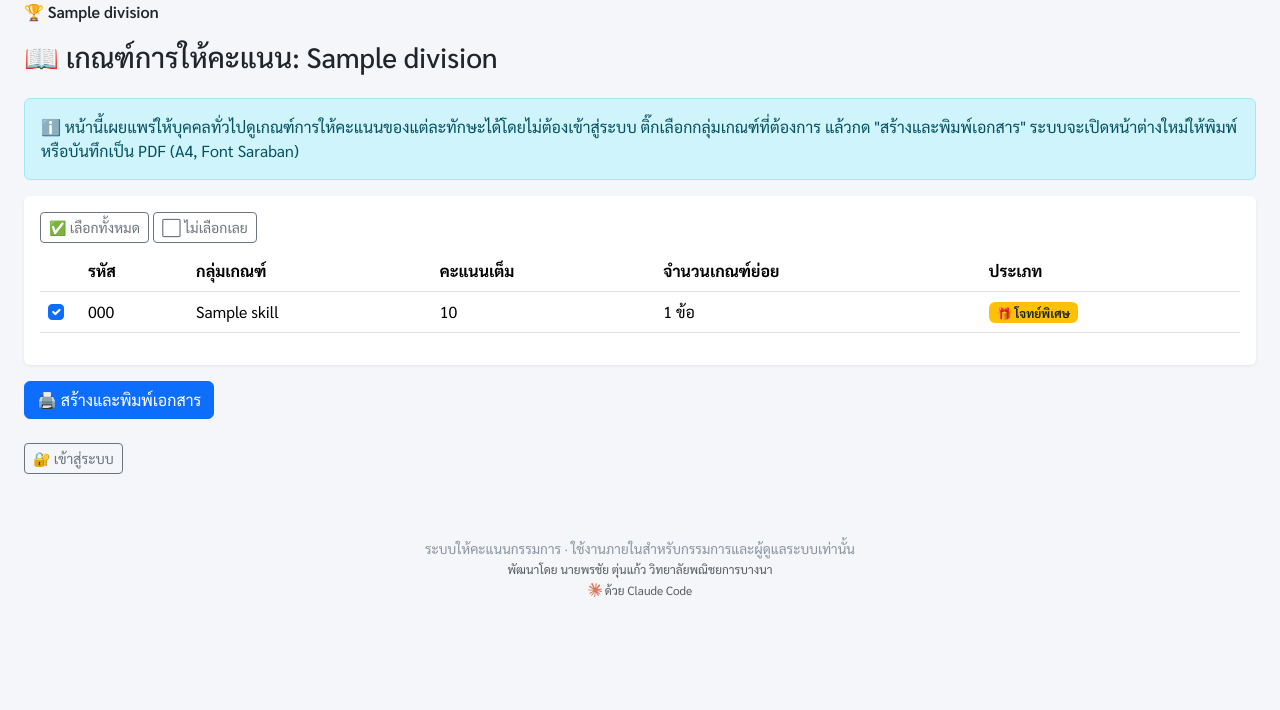
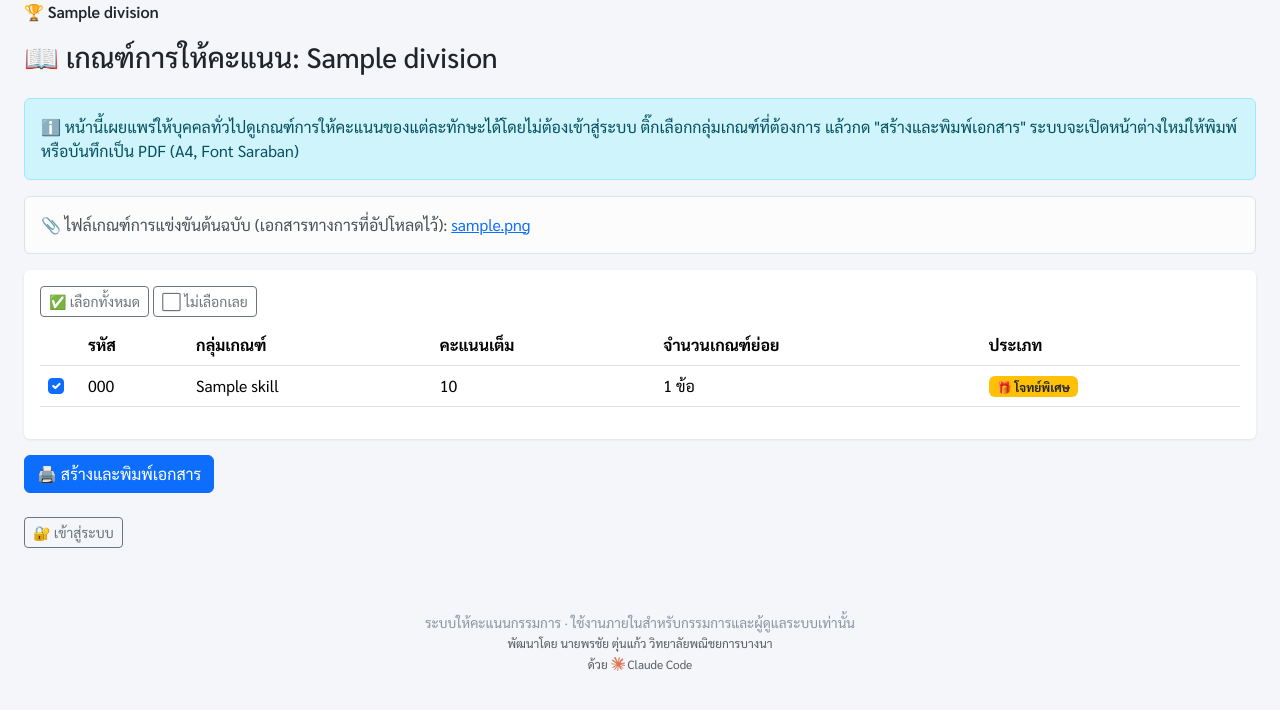
Before and after one commit to mangcom/Vocational-Skill-Judging-System, a PHP site: page /public_criteria in a window 1280 px wide. Shown: the top 710 px of the page. Run offline with PHP 8.4, Linux system fonts and the light colour scheme; tables that the repository leaves empty or names only in its code hold one stand-in row (values such as "Sample post"); some libraries are stand-ins or nearby versions.

Commit message:
Reorder credit to "ด้วย {logo} Claude Code" and make the original criteria file downloadable without login on the public page
- Move the Claude logo between "ด้วย" and "Claude Code" in
  footer.php, login.php, README.md, and the regenerated manual PDF.
- Drop require_login() from download_criteria.php (intentional now:
  it's meant to be reachable from the public criteria page) and show
  a download link for the division's uploaded original rules file on
  public_criteria.php, matching what admins already see internally.
- Update README's security note and the project skill file to
  reflect that this endpoint is now deliberately public.

Co-Authored-By: Claude Sonnet 5 <noreply@anthropic.com>

```diff
--- a/php/src/public/download_criteria.php
+++ b/php/src/public/download_criteria.php
@@ -1,8 +1,7 @@
 <?php
 require __DIR__ . '/../app/bootstrap.php';
 
-require_login();
-
+// เปิดให้ดาวน์โหลดได้โดยไม่ต้อง Login (ใช้โดยหน้า public_criteria.php ให้บุคคลภายนอกดาวน์โหลดไฟล์เกณฑ์การแข่งขันต้นฉบับได้)
 $pdo = db();
 $divisionId = (int)($_GET['division_id'] ?? 0);
 
--- a/php/src/public/includes/footer.php
+++ b/php/src/public/includes/footer.php
@@ -4,7 +4,7 @@
 <?php endif; ?>
 <footer class="text-center py-3">
     ระบบให้คะแนนกรรมการ &middot; ใช้งานภายในสำหรับกรรมการและผู้ดูแลระบบเท่านั้น<br>
-    <small class="text-muted">พัฒนาโดย นายพรชัย ตุ่นแก้ว วิทยาลัยพณิชยการบางนา<br><?= claude_logo_svg() ?> ด้วย Claude Code</small>
+    <small class="text-muted">พัฒนาโดย นายพรชัย ตุ่นแก้ว วิทยาลัยพณิชยการบางนา<br>ด้วย <?= claude_logo_svg() ?> Claude Code</small>
 </footer>
 <script src="https://cdn.jsdelivr.net/npm/bootstrap@5.3.3/dist/js/bootstrap.bundle.min.js"></script>
 <script src="https://cdn.jsdelivr.net/npm/sweetalert2@11"></script>
--- a/php/src/public/login.php
+++ b/php/src/public/login.php
@@ -65,7 +65,7 @@ $pageTitle = 'เข้าสู่ระบบ';
             <a href="<?= base_url('public_criteria.php') ?>" class="btn btn-outline-secondary w-100 mt-2">📖 ดูเกณฑ์การให้คะแนน (ไม่ต้องเข้าสู่ระบบ)</a>
         </div>
     </div>
-    <p class="text-center text-muted small mt-3">พัฒนาโดย นายพรชัย ตุ่นแก้ว วิทยาลัยพณิชยการบางนา<br><?= claude_logo_svg() ?> ด้วย Claude Code</p>
+    <p class="text-center text-muted small mt-3">พัฒนาโดย นายพรชัย ตุ่นแก้ว วิทยาลัยพณิชยการบางนา<br>ด้วย <?= claude_logo_svg() ?> Claude Code</p>
 </div>
 <script src="https://cdn.jsdelivr.net/npm/bootstrap@5.3.3/dist/js/bootstrap.bundle.min.js"></script>
 </body>
--- a/php/src/public/public_criteria.php
+++ b/php/src/public/public_criteria.php
@@ -216,6 +216,13 @@ require __DIR__ . '/includes/division_tabs.php';
     ติ๊กเลือกกลุ่มเกณฑ์ที่ต้องการ แล้วกด "สร้างและพิมพ์เอกสาร" ระบบจะเปิดหน้าต่างใหม่ให้พิมพ์หรือบันทึกเป็น PDF (A4, Font Saraban)
 </div>
 
+<?php if ($currentDivision['criteria_file_path']): ?>
+<div class="alert alert-light border">
+    📎 ไฟล์เกณฑ์การแข่งขันต้นฉบับ (เอกสารทางการที่อัปโหลดไว้):
+    <a href="<?= base_url('download_criteria.php?division_id=' . $currentDivisionId) ?>"><?= e($currentDivision['criteria_file_name']) ?></a>
+</div>
+<?php endif; ?>
+
 <?php if (empty($skills)): ?>
     <p class="text-muted">ยังไม่มีกลุ่มเกณฑ์ในทักษะนี้</p>
 <?php else: ?>
```
Also changed, not shown: .claude/skills/judge-scoring/SKILL.md, README.md, 1 other file.
